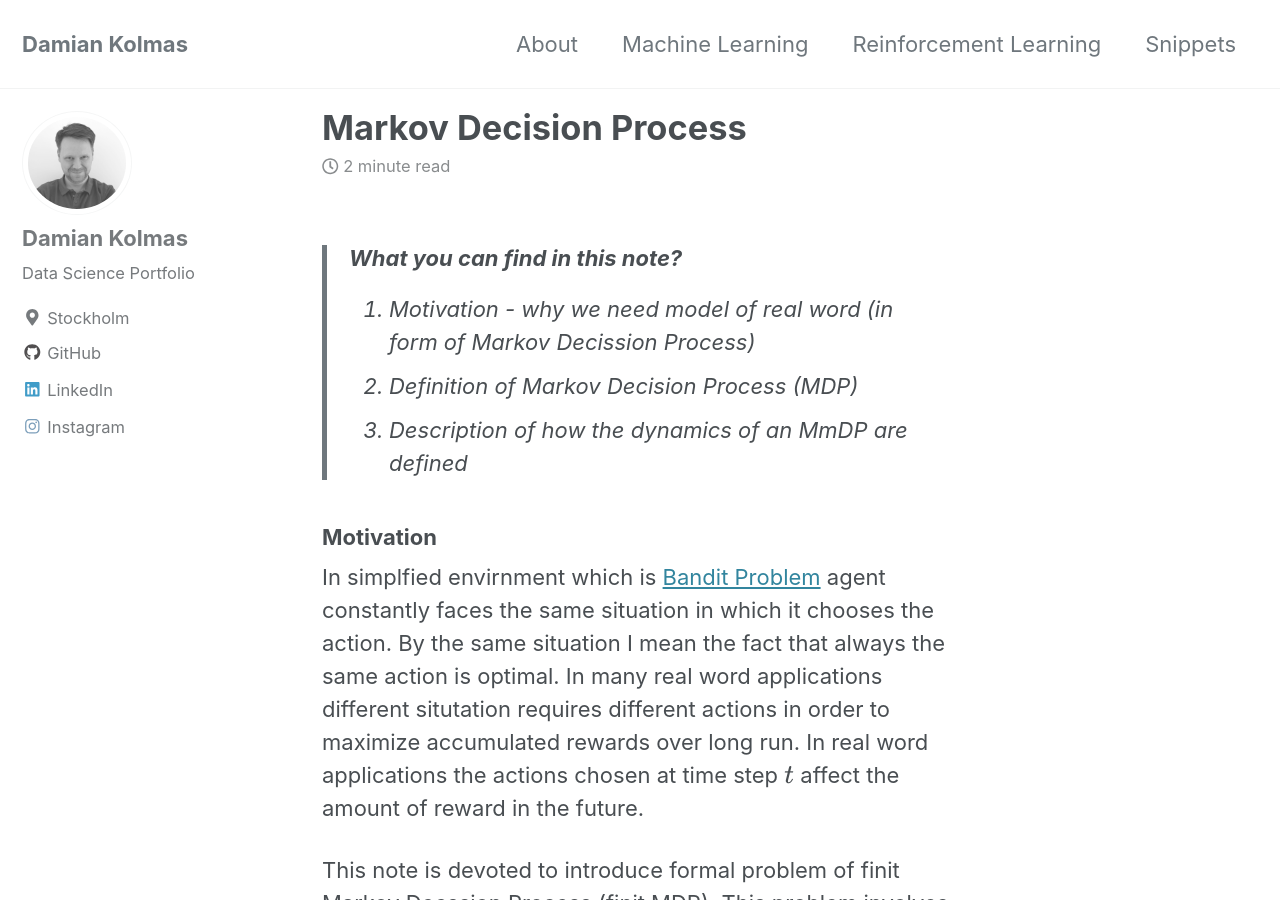
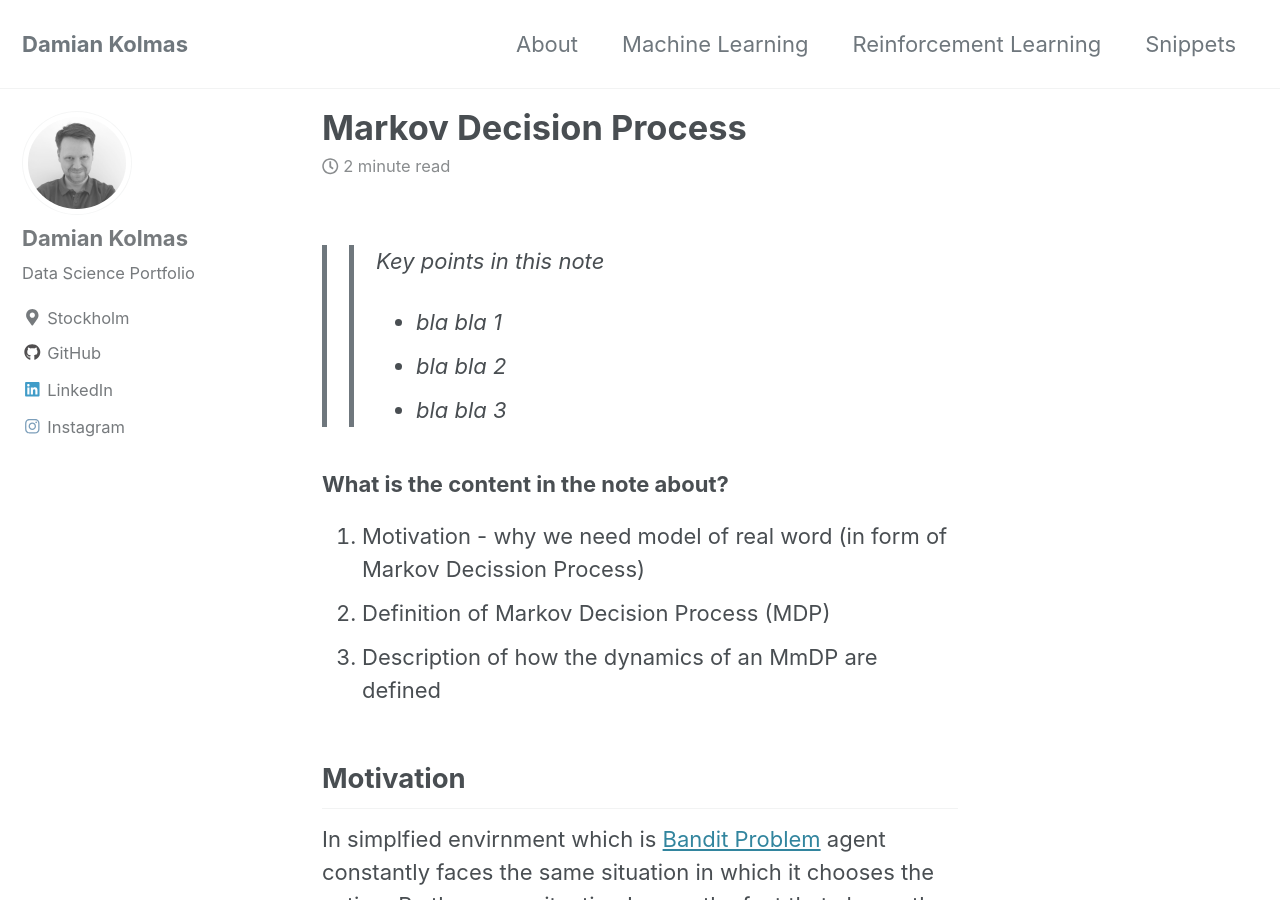
Before and after one commit to DKolmas/DKolmas.github.io, a Jekyll site: the page built from _posts/2019-09-17-Marcov-Decission-Process.md, in a window 1280 px wide and 900 px high. Built offline with Jekyll 4.4.1, drawn with Linux system fonts in a browser that asks for light colours; cached includes are drawn as plain includes; formulas are drawn with MathJax 3.

Commit message:
adding content to MDP note

```diff
--- a/_posts/2019-09-17-Marcov-Decission-Process.md
+++ b/_posts/2019-09-17-Marcov-Decission-Process.md
@@ -7,12 +7,17 @@
 mathjax: "true"
 ---
 
-> ### What you can find in this note?
-> 1. Motivation - why we need model of real word (in form of Markov Decission Process)
-> 2. Definition of Markov Decision Process (MDP)
-> 3. Description of how the dynamics of an MmDP are defined
+>> Key points in this note
+> * bla bla 1
+> * bla bla 2
+> * bla bla 3
 
-### Motivation
+### What is the content in the note about?
+1. Motivation - why we need model of real word (in form of Markov Decission Process)
+2. Definition of Markov Decision Process (MDP)
+3. Description of how the dynamics of an MmDP are defined
+
+## Motivation
 
 In simplfied envirnment which is [Bandit Problem](http://www.damiankolmas.com/rl/Bandit-problem/) agent constantly faces the same situation in which it chooses the action. By the same situation I mean the fact that always the same action is optimal. In many real word applications different situtation requires different actions in order to maximize accumulated rewards over long run. In real word applications the actions chosen at time step $$t$$ affect the amount of reward in the future.
 
@@ -26,7 +31,7 @@
 
 MDPs invole delayed reward and the need to tradeoff immediate and delayed rewards. Whereas in bandit problems we estimated the value $$q_{*}(a)$$ of each action $$a$$, in MDPs we estimate the value $$q_{*}(s,a)$$ of each action $$a$$ in each state $$s$$, or we estimate the value $$v_{*}(s)$$ of each state given optimal action selection.
 
-### Definition of Markov Decision Process
+## Definition of Markov Decision Process
 
 We can formalize the above interaction of agent with an environment in the following framework. At each time step $$t=0,1,2,3,...$$ agent observes state $$S_t\in\mathbb{S}$$. Based on that state $$S_t$$ he selects the action $$A_t\in\mathbb{A}$$ and one time step later $$t+1$$ observes reward $$R_{t+1}$$. Agent also experience a transition to another state $$S_{t+1}$$.
 
```
